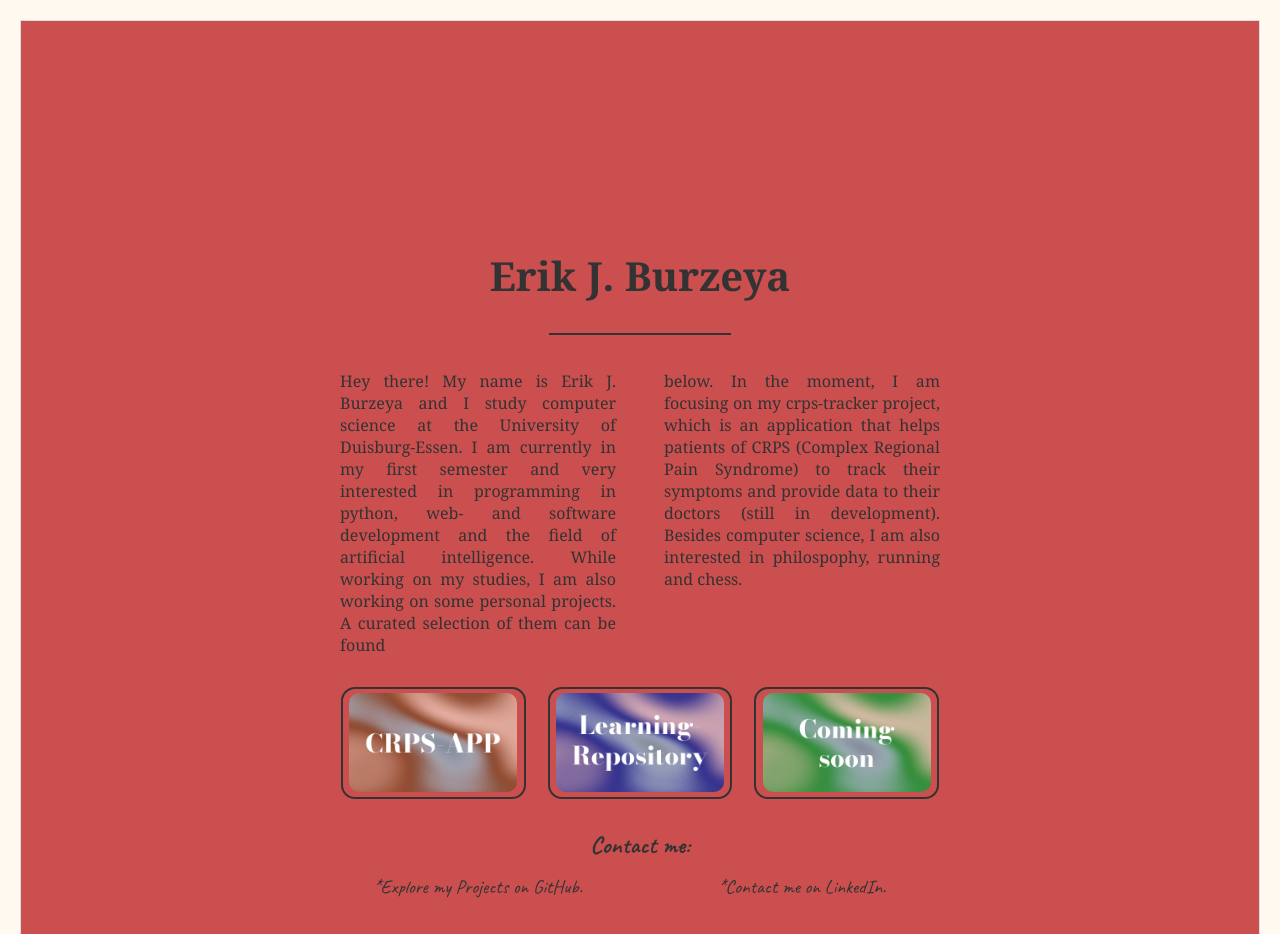
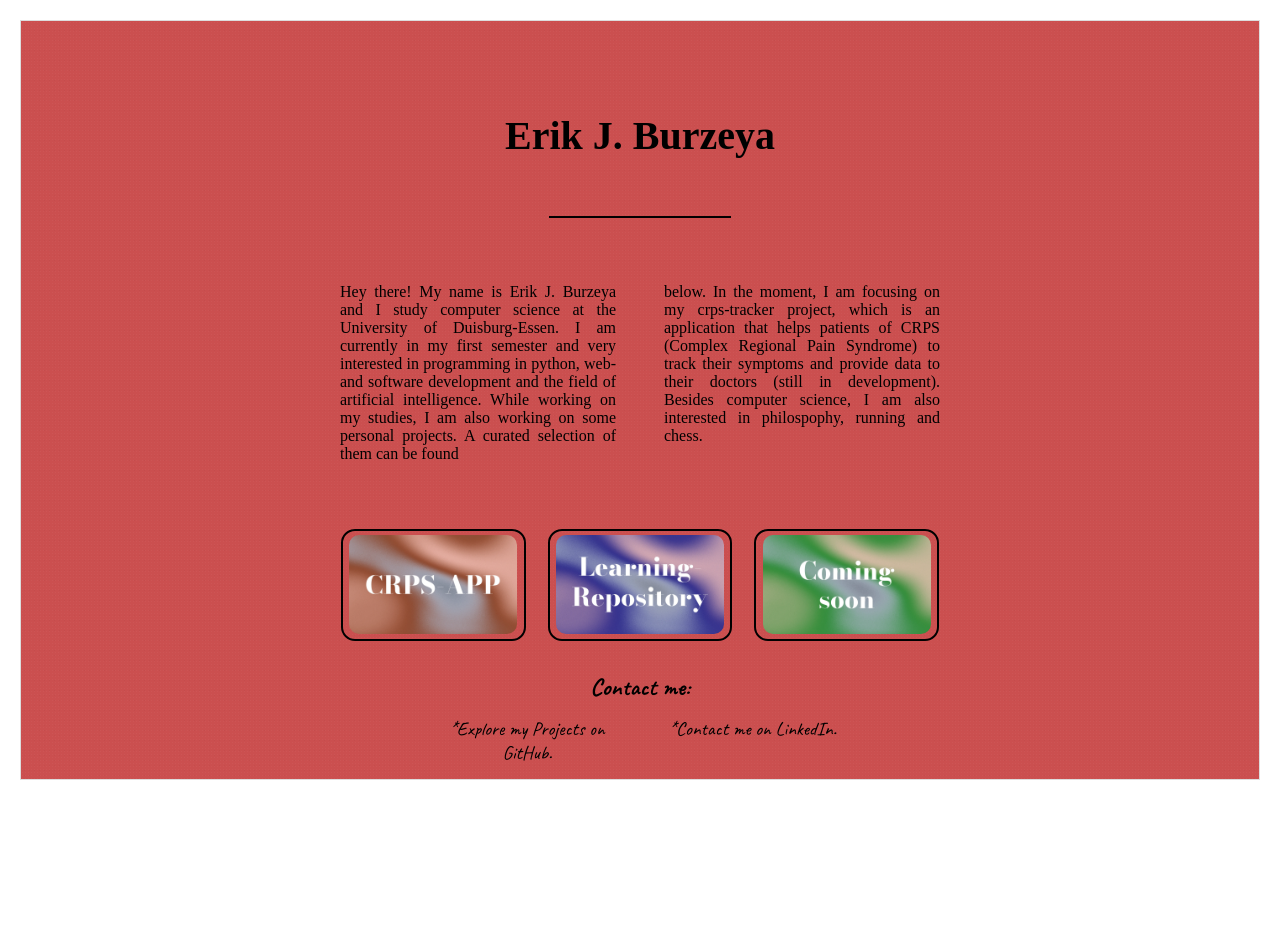
Before and after one commit to erik-burzeya/eb-folio, a plain HTML site: page index.html in a window 1280 px wide. Shown: the top 934 px of the page. After the commit the page ends 800 px from the top, so only its background shows below. Drawn offline with Linux system fonts and the light colour scheme.

Commit message:
Fix: White border (.box) and elements behavior

```diff
--- a/css/style.css
+++ b/css/style.css
@@ -8,24 +8,52 @@
   background-color: #d59b9b;
   color:rgb(255, 249, 240);
 }
+
+
+
 /*Basic Site-Design-Settings*/
+html,
 body {
-  font-family: "Georgia", serif;
-  background-color:rgb(255, 249, 240);
-  color: #333;
-
+  width: 100%;
+  height: 100%;
   margin: 0;
+  overflow: hidden;
+}
+body {
   padding: 20px;
+  box-sizing: border-box;
 }
 
 /*Main-Box*/
 .box {
-  min-height: calc(100vh - 40px);
+  width: 100%;
+  height: 100%;
+  box-sizing: border-box;
 
-  background-color:rgb(203, 79, 79);
+  background-color: rgb(203, 79, 79);
+
+  background-image:
+    radial-gradient(rgba(255, 255, 255, 0.035) 0.7px, transparent 0.7px),
+    /*radial-gradient = small gradient, starting from the center.
+    Here: creates small white dots (255, 255,255 is white).*/
+    radial-gradient(rgba(0, 0, 0, 0.035) 0.7px, transparent 0.7px);
+    /*Now, we add contrast to avoid the texture
+    to feel like a regular dot-pattern*/
+
+  background-size: 3px 3px, 5px 5px;  /*= pattern size (both layers)*/
+  background-position: 0 0, 1px 2px;  /*= pattern position (both layers)*/
+
   border: 1px solid #ddd;
+  position: relative;
+
+  overflow-y: auto;
+  overflow-x: hidden;
+
+  display: flex;
+  flex-direction: column;
+  align-items: center;
+  padding: clamp(30px, 8vh, 100px) 20px;
 }
-
 
 /*--------------------------------------------------------*/
 
@@ -34,7 +62,7 @@ h1 {
   font-size: 2.5rem;
   text-align: center;
 
-  padding-top: 200px;
+  color: black;
 }
 
 h2 {
@@ -43,11 +71,13 @@ h2 {
   font-weight: normal;
 
   text-align: center;
+  color: black;
+  margin: 10px 0 0;
 }
 
 /*Dividing line*/
 hr {
-  border: 1px solid #333;
+  border: 1px solid black;
   width: 180px;
   margin: 30px auto;
 }
@@ -59,8 +89,17 @@ hr {
   grid-template-columns: 1fr 1fr;
   gap: 8%;
 
-  max-width: 600px;
+  width: min(600px, 100%);
   margin: 35px auto;
+
+  color: black;
+
+    @media (max-width: 600px) { /*Mobile-Devices*/
+      .text-columns {
+        grid-template-columns: 1fr; /*Aligns the text columns underneath each other*/
+        gap: 20px;
+      }
+    }
 }
 
 /*--------------------------------------------------------*/
@@ -69,12 +108,19 @@ hr {
 /*Projects*/
 .projects {
   display: grid;
-  max-width: 590px;
+  width: min(590px, 100%);
 
   grid-template-columns: repeat(3, 1fr);
   gap: 30px;
 
   margin: 35px auto 0;
+
+    @media (max-width: 700px) {
+      .projects {
+        grid-template-columns: 1fr;
+        width: min(300px, 100%);
+      }
+    }
 }
 
 .project {
@@ -85,7 +131,7 @@ hr {
   align-items: center;
   justify-content: center;
 
-  outline: 2px solid #333;
+  outline: 2px solid black;
   outline-offset: 2px;
 
   border-radius: 10px;
@@ -101,6 +147,7 @@ hr {
 }
 
 /*--------------------------------------------------------*/
+
 .contact p {
   margin: 0;
 }
@@ -127,15 +174,17 @@ hr {
   grid-template-columns: 1fr 1fr;
   gap: 8%;
 
-  max-width: 600px;
+  max-width: 700px;
   margin: 0 auto 35px;
   margin-top: 15px;
+
+  color: black;
 }
 
 /*--------------------------------------------------------*/
 
 a {
-  color: #333;
+  color: black;
   text-decoration: none;
 }
 
@@ -145,7 +194,7 @@ a:hover {
 }
 
 .uni-due {
-  color: #333;
+  color: black;
   text-decoration: none;
 }
 
@@ -157,41 +206,18 @@ a.uni-due:hover {
 /*--------------------------------------------------------*/
 
 /*
-.comment{
+.comment {
+  width: min(600px, 100%);
   font-family: "Caveat";
   font-size: 1.2rem;
-  font-style: normal;
   font-weight: 200;
 }
 
-.comment .p1 {
+.comment .p1,
+.comment .p2,
+.comment .p3 {
   text-align: right;
-  margin-bottom: 15px;
-
-  text-align: right;
-  margin-left: 700px;
-  margin-right: 0px;
-
-  max-width: 150px;
-}
-  .comment .p2 {
-  text-align: right;
-  margin-bottom: 15px;
-
-  text-align: right;
-  margin-left: 700px;
-  margin-right: 0px;
-
-  max-width: 150px;
-}
-  .comment .p3 {
-  text-align: right;
-  margin-bottom: 15px;
-
-  text-align: right;
-  margin-left: 700px;
-  margin-right: 0px;
-
+  margin: 0 0 15px auto;
   max-width: 150px;
 }
 */
```
